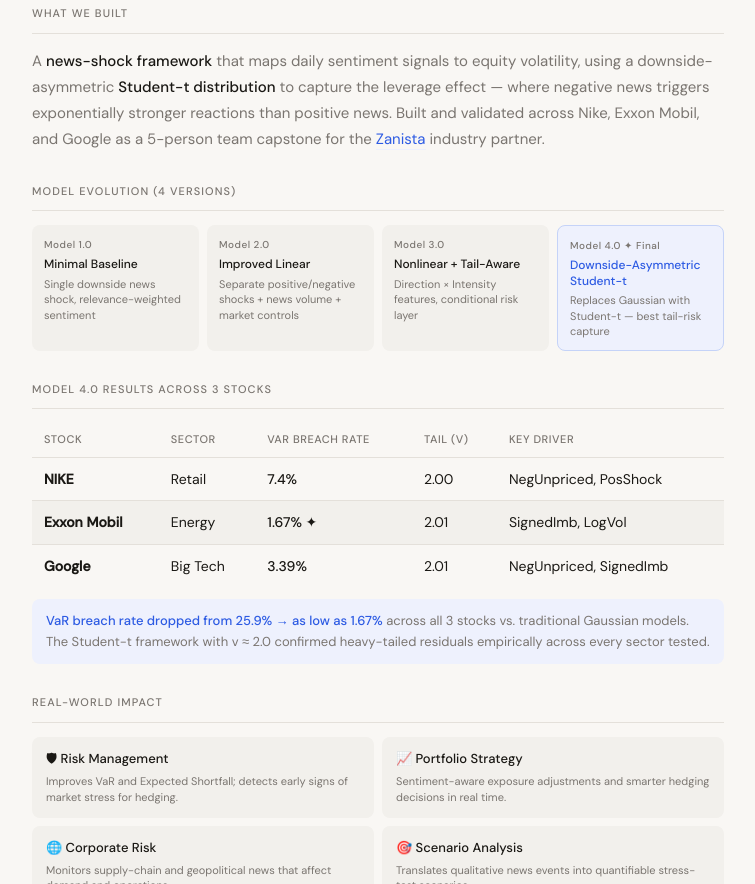
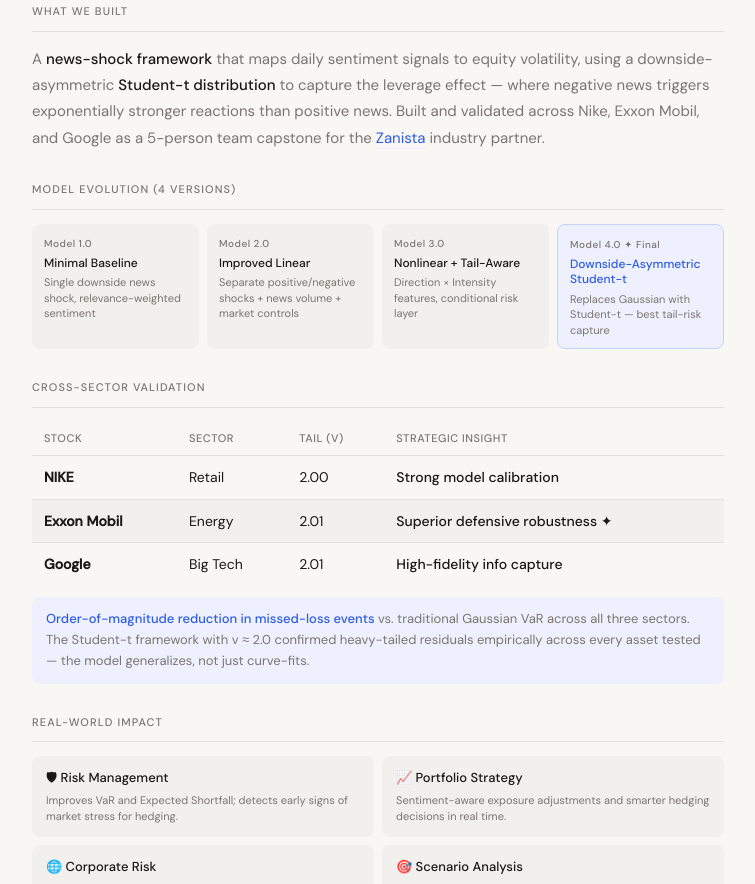
Before and after one commit to nr3093/Data-analytics-portfolio, a plain HTML site: page projects/fintech.html in a window 1280 px wide. Shown: the part 1380-2264 px from the top of the page, without its empty margins (262-1017 px from the left). Drawn offline with Linux system fonts and the light colour scheme.

Commit message:
update fintech.html

```diff
--- a/projects/fintech.html
+++ b/projects/fintech.html
@@ -334,8 +334,9 @@
     </div>
     <p class="proj-summary">
       A risk model that catches the <strong>panic-driven crashes traditional Value-at-Risk misses</strong> —
-      built around news sentiment and a heavy-tailed Student-t distribution. Cuts the VaR breach
-      rate from ~26% down to as low as 1.67% across three sectors. Industry capstone with
+      built around news sentiment and a heavy-tailed Student-t distribution.
+      <strong>Order-of-magnitude reduction in missed-loss events</strong> vs. the Gaussian baseline,
+      validated across three sectors. Industry capstone with
       <a href="https://zanista.ai/" target="_blank" rel="noopener"><strong>Zanista</strong></a> (Nike, Exxon, Google).
     </p>
   </div>
@@ -345,12 +346,12 @@
   <!-- Key Stats -->
   <div class="stats-grid">
     <div class="stat-card">
-      <span class="stat-number">25.9% → 1.67%</span>
-      <span class="stat-label">Best VaR breach rate (Gaussian → Model 4.0)</span>
+      <span class="stat-number">~15× better</span>
+      <span class="stat-label">Reduction in missed losses vs. Gaussian baseline</span>
     </div>
     <div class="stat-card">
       <span class="stat-number">3 sectors</span>
-      <span class="stat-label">Retail, Energy, Big Tech tested</span>
+      <span class="stat-label">Retail, Energy, Big Tech validated</span>
     </div>
     <div class="stat-card">
       <span class="stat-number">4</span>
@@ -506,45 +507,41 @@
 
   <!-- Results Table -->
   <div class="section">
-    <p class="section-label">Model 4.0 results across 3 stocks</p>
+    <p class="section-label">Cross-sector validation</p>
     <table class="results-table">
       <thead>
         <tr>
           <th>Stock</th>
           <th>Sector</th>
-          <th>VaR Breach Rate</th>
           <th>Tail (v)</th>
-          <th>Key Driver</th>
+          <th>Strategic insight</th>
         </tr>
       </thead>
       <tbody>
         <tr>
           <td><strong>NIKE</strong></td>
           <td>Retail</td>
-          <td class="good">7.4%</td>
           <td>2.00</td>
-          <td>NegUnpriced, PosShock</td>
+          <td class="good">Strong model calibration</td>
         </tr>
         <tr>
           <td><strong>Exxon Mobil</strong></td>
           <td>Energy</td>
-          <td class="good">1.67% ✦</td>
           <td>2.01</td>
-          <td>SignedImb, LogVol</td>
+          <td class="good">Superior defensive robustness ✦</td>
         </tr>
         <tr>
           <td><strong>Google</strong></td>
           <td>Big Tech</td>
-          <td class="good">3.39%</td>
           <td>2.01</td>
-          <td>NegUnpriced, SignedImb</td>
+          <td class="good">High-fidelity info capture</td>
         </tr>
       </tbody>
     </table>
     <p class="result-note">
-      <strong>VaR breach rate dropped from 25.9% → as low as 1.67%</strong> across all 3 stocks
-      vs. traditional Gaussian models. The Student-t framework with v ≈ 2.0 confirmed
-      heavy-tailed residuals empirically across every sector tested.
+      <strong>Order-of-magnitude reduction in missed-loss events</strong> vs. traditional Gaussian VaR
+      across all three sectors. The Student-t framework with v ≈ 2.0 confirmed heavy-tailed
+      residuals empirically across every asset tested — the model generalizes, not just curve-fits.
     </p>
   </div>
 
```
